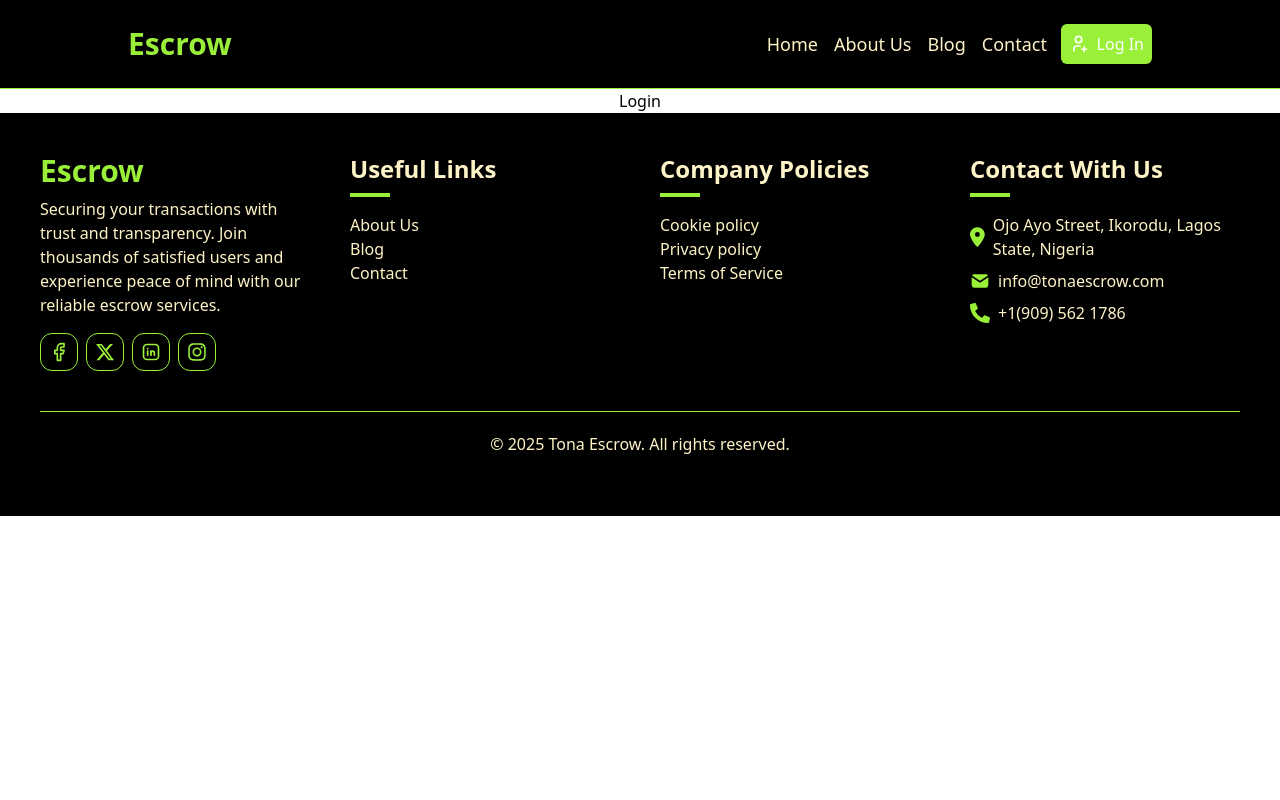
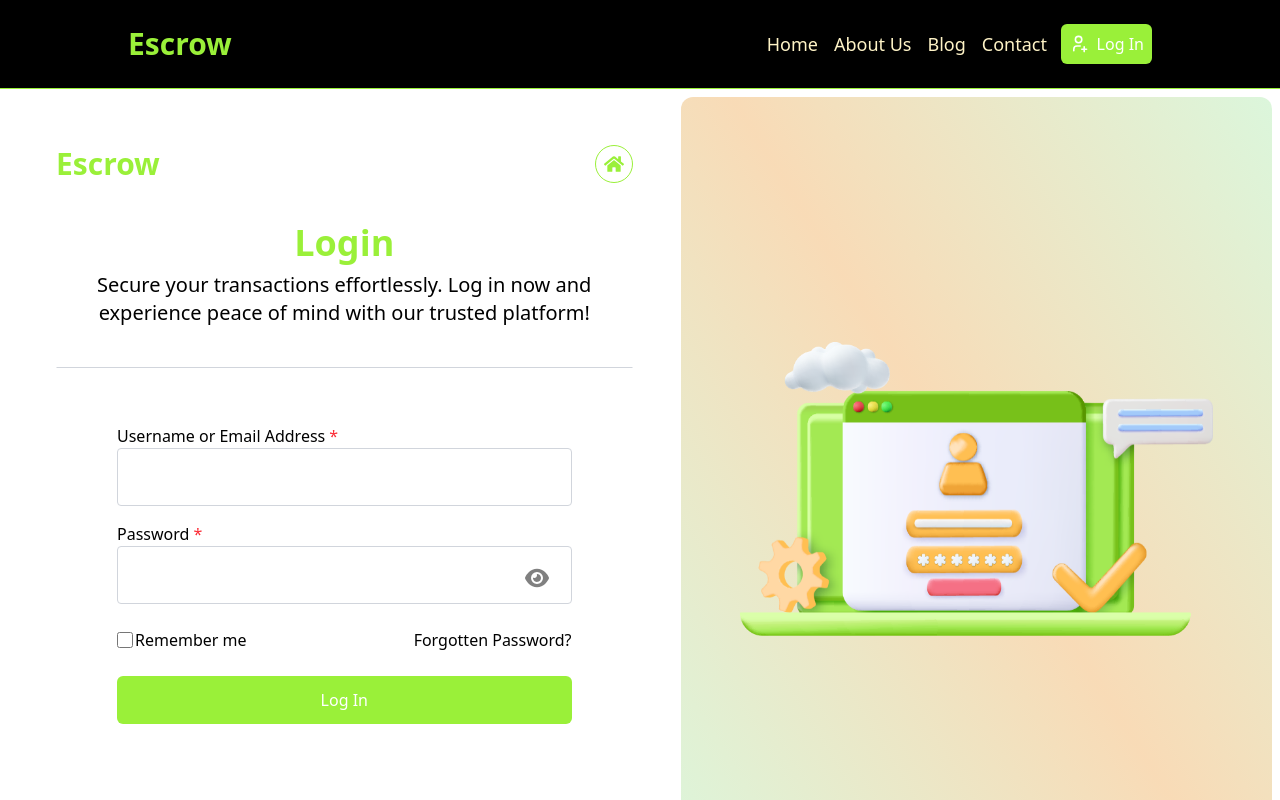
Before and after one commit to olatundesleek/escrow-frontend, a Next.js app: page /login in a window 1280 px wide. Shown: the top 800 px of the page. Built offline with nearby package versions, Linux system fonts and the light colour scheme.

Commit message:
login-page

```diff
--- a/src/app/login/page.tsx
+++ b/src/app/login/page.tsx
@@ -1,5 +1,8 @@
+import Login from "../components/Login";
 export default function Page() {
   return (
-    <section className='w-full flex justify-center items-center'>Login</section>
+    <section className="w-full flex justify-center items-center">
+      <Login />
+    </section>
   );
 }
```
